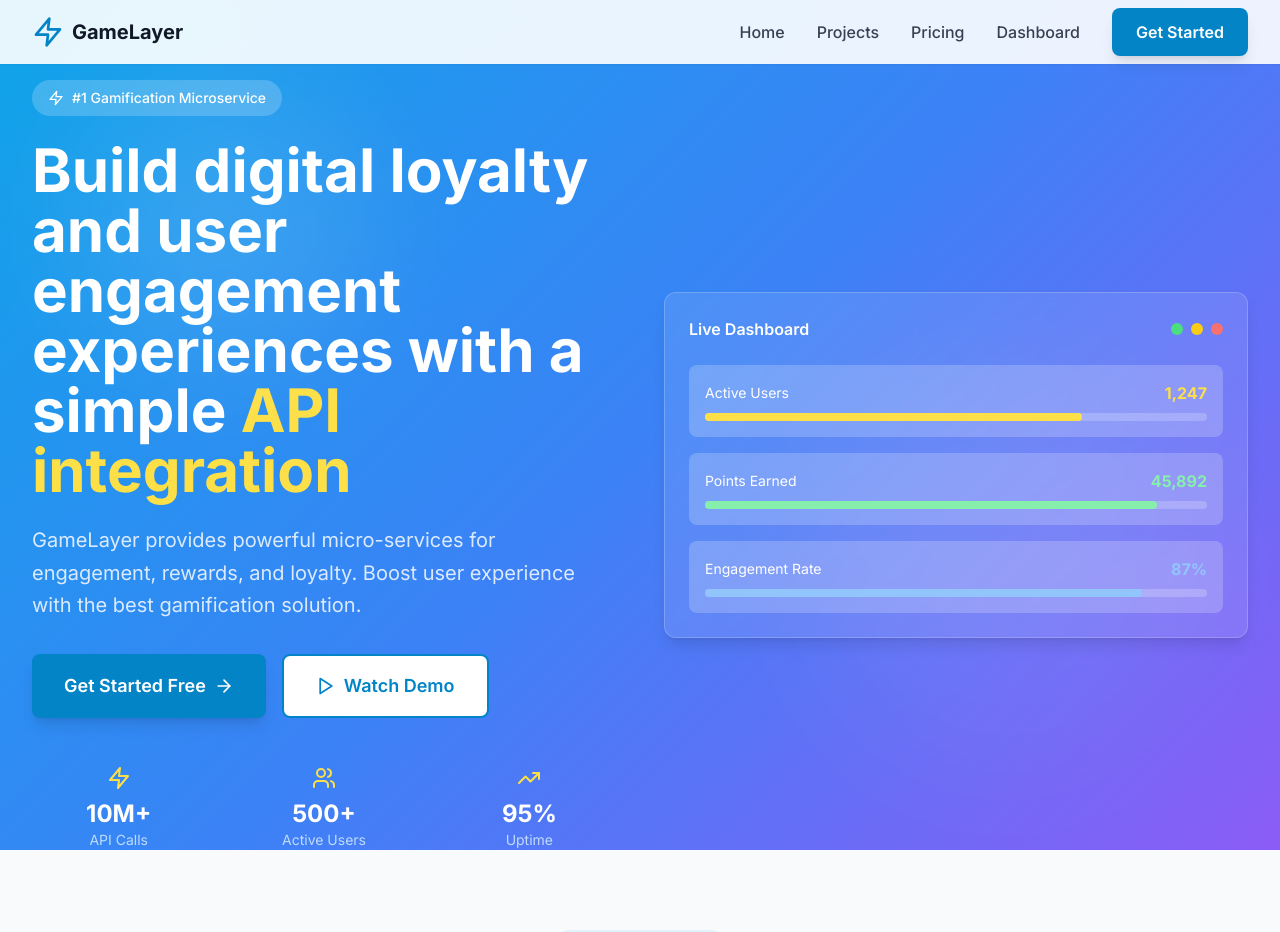
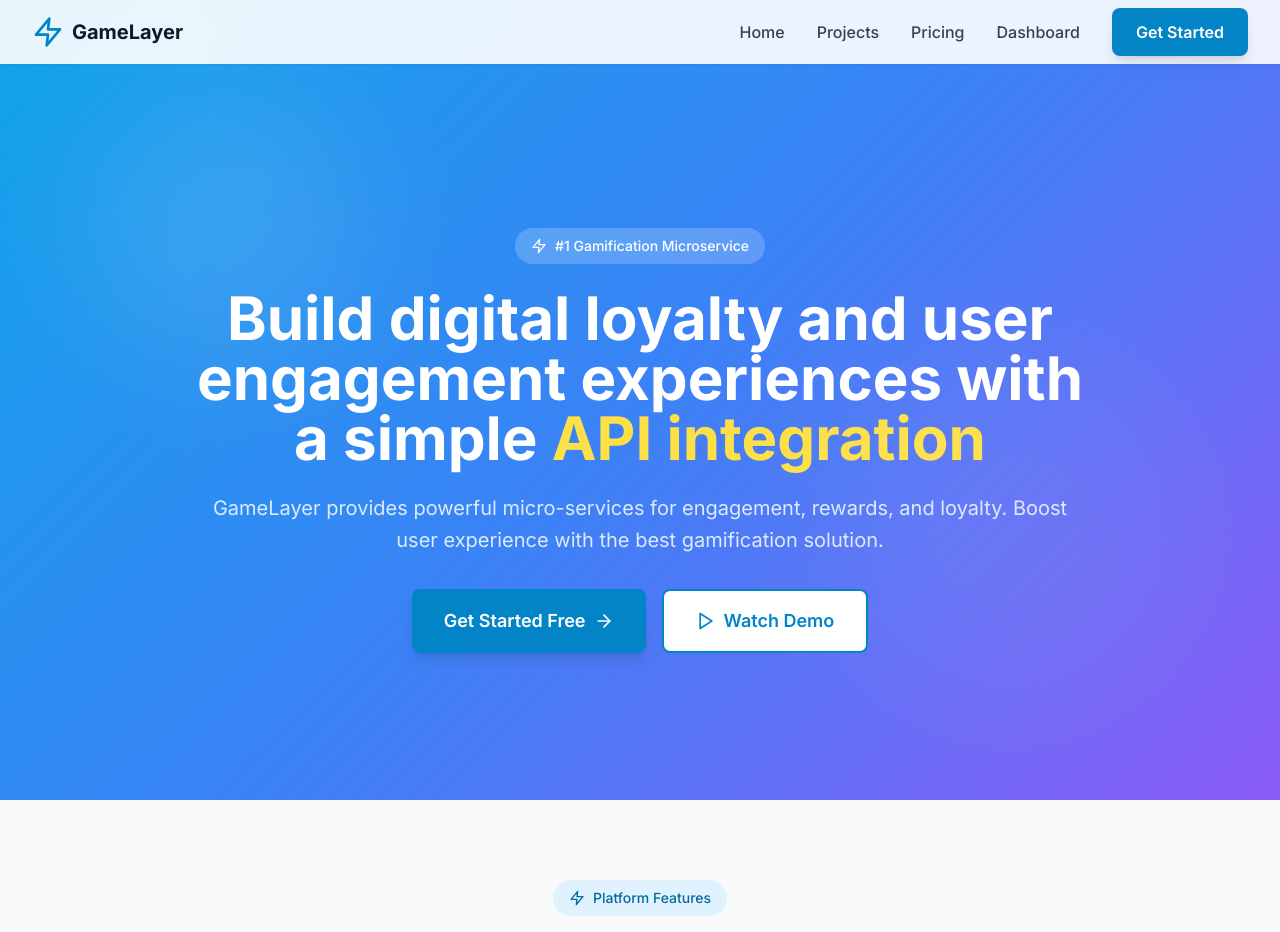
Before and after one commit to judgesteven/website, a React (Create React App) app: page /#/ in a window 1280 px wide. Shown: the top 932 px of the page. Built offline with nearby package versions, Linux system fonts and the light colour scheme.

Commit message:
Remove live dashboard from hero section

```diff
--- /dev/null
+++ b/src/components/Features 2.js
@@ -0,0 +1,164 @@
+import React from 'react';
+import { motion } from 'framer-motion';
+import {
+  Code,
+  BarChart3,
+  Settings,
+  Trophy,
+  Users,
+  Shield,
+  Zap,
+  Target
+} from 'lucide-react';
+
+const Features = () => {
+  const features = [
+    {
+      icon: Code,
+      title: 'Open API',
+      description: 'RESTful API with comprehensive documentation and SDKs for multiple languages.',
+      color: 'text-blue-600',
+      bgColor: 'bg-blue-50'
+    },
+    {
+      icon: BarChart3,
+      title: 'Content Dashboard',
+      description: 'Real-time analytics and insights to track user engagement and performance.',
+      color: 'text-green-600',
+      bgColor: 'bg-green-50'
+    },
+    {
+      icon: Settings,
+      title: 'Rules Manager',
+      description: 'Flexible rule engine to create custom gamification logic and workflows.',
+      color: 'text-purple-600',
+      bgColor: 'bg-purple-50'
+    },
+    {
+      icon: Trophy,
+      title: 'Game Mechanics',
+      description: 'Built-in mechanics like points, badges, leaderboards, and challenges.',
+      color: 'text-yellow-600',
+      bgColor: 'bg-yellow-50'
+    },
+    {
+      icon: Users,
+      title: 'User Management',
+      description: 'Comprehensive user profiles, achievements, and social features.',
+      color: 'text-indigo-600',
+      bgColor: 'bg-indigo-50'
+    },
+    {
+      icon: Shield,
+      title: 'Security & Compliance',
+      description: 'Enterprise-grade security with GDPR compliance and data protection.',
+      color: 'text-red-600',
+      bgColor: 'bg-red-50'
+    }
+  ];
+
+  const containerVariants = {
+    hidden: { opacity: 0 },
+    visible: {
+      opacity: 1,
+      transition: {
+        staggerChildren: 0.1
+      }
+    }
+  };
+
+  const itemVariants = {
+    hidden: { opacity: 0, y: 20 },
+    visible: {
+      opacity: 1,
+      y: 0,
+      transition: {
+        duration: 0.6
+      }
+    }
+  };
+
+  return (
+    <section id="features" className="py-20 bg-gray-50">
+      <div className="max-w-7xl mx-auto px-4 sm:px-6 lg:px-8">
+        {/* Header */}
+        <motion.div
+          initial={{ opacity: 0, y: 20 }}
+          whileInView={{ opacity: 1, y: 0 }}
+          transition={{ duration: 0.6 }}
+          viewport={{ once: true }}
+          className="text-center mb-16"
+        >
+          <div className="inline-flex items-center px-4 py-2 bg-primary-100 text-primary-700 rounded-full text-sm font-medium mb-4">
+            <Zap className="w-4 h-4 mr-2" />
+            Platform Features
+          </div>
+          <h2 className="text-4xl lg:text-5xl font-bold text-gray-900 mb-6">
+            Everything you need to build engaging experiences
+          </h2>
+          <p className="text-xl text-gray-600 max-w-3xl mx-auto">
+            GameLayer provides a complete suite of tools and services to create powerful
+            gamification experiences that drive user engagement and loyalty.
+          </p>
+        </motion.div>
+
+        {/* Features Grid */}
+        <motion.div
+          variants={containerVariants}
+          initial="hidden"
+          whileInView="visible"
+          viewport={{ once: true }}
+          className="grid md:grid-cols-2 lg:grid-cols-3 gap-8"
+        >
+          {features.map((feature, index) => (
+            <motion.div
+              key={index}
+              variants={itemVariants}
+              className="card p-8 group hover:shadow-2xl transition-all duration-300"
+            >
+              <div className={`inline-flex items-center justify-center w-12 h-12 ${feature.bgColor} ${feature.color} rounded-lg mb-6 group-hover:scale-110 transition-transform duration-300`}>
+                <feature.icon className="w-6 h-6" />
+              </div>
+              <h3 className="text-xl font-semibold text-gray-900 mb-4">
+                {feature.title}
+              </h3>
+              <p className="text-gray-600 leading-relaxed">
+                {feature.description}
+              </p>
+            </motion.div>
+          ))}
+        </motion.div>
+
+        {/* CTA Section */}
+        <motion.div
+          initial={{ opacity: 0, y: 20 }}
+          whileInView={{ opacity: 1, y: 0 }}
+          transition={{ duration: 0.6, delay: 0.3 }}
+          viewport={{ once: true }}
+          className="text-center mt-16"
+        >
+          <div className="bg-white rounded-2xl p-8 shadow-lg border border-gray-100">
+            <Target className="w-12 h-12 text-primary-600 mx-auto mb-4" />
+            <h3 className="text-2xl font-bold text-gray-900 mb-4">
+              Ready to get started?
+            </h3>
+            <p className="text-gray-600 mb-6 max-w-2xl mx-auto">
+              Join thousands of developers who are already using GameLayer to create
+              engaging user experiences and drive business growth.
+            </p>
+            <div className="flex flex-col sm:flex-row gap-4 justify-center">
+              <button className="btn-primary">
+                Start Free Trial
+              </button>
+              <button className="btn-secondary">
+                View Documentation
+              </button>
+            </div>
+          </div>
+        </motion.div>
+      </div>
+    </section>
+  );
+};
+
+export default Features;
--- a/src/components/Hero.js
+++ b/src/components/Hero.js
@@ -1,15 +1,9 @@
 import React from 'react';
 import { Link } from 'react-router-dom';
 import { motion } from 'framer-motion';
-import { ArrowRight, Play, Zap, Users, TrendingUp } from 'lucide-react';
+import { ArrowRight, Play, Zap } from 'lucide-react';
 
 const Hero = () => {
-  const stats = [
-    { icon: Zap, value: '10M+', label: 'API Calls' },
-    { icon: Users, value: '500+', label: 'Active Users' },
-    { icon: TrendingUp, value: '95%', label: 'Uptime' },
-  ];
-
   return (
     <section className="hero-gradient min-h-screen flex items-center relative overflow-hidden">
       {/* Background Elements */}
@@ -19,13 +13,13 @@
       </div>
 
       <div className="max-w-7xl mx-auto px-4 sm:px-6 lg:px-8 pt-20">
-        <div className="grid lg:grid-cols-2 gap-12 items-center">
-          {/* Left Content */}
+        <div className="max-w-4xl mx-auto">
+          {/* Content */}
           <motion.div
             initial={{ opacity: 0, y: 30 }}
             animate={{ opacity: 1, y: 0 }}
             transition={{ duration: 0.8 }}
-            className="text-white"
+            className="text-white text-center"
           >
             <motion.div
               initial={{ opacity: 0, scale: 0.9 }}
@@ -61,7 +55,7 @@
               initial={{ opacity: 0, y: 20 }}
               animate={{ opacity: 1, y: 0 }}
               transition={{ delay: 0.5, duration: 0.8 }}
-              className="flex flex-col sm:flex-row gap-4 mb-12"
+              className="flex flex-col sm:flex-row gap-4 justify-center"
             >
               <Link
                 to="/dashboard"
@@ -75,75 +69,6 @@
                 Watch Demo
               </button>
             </motion.div>
-
-            {/* Stats */}
-            <motion.div
-              initial={{ opacity: 0, y: 20 }}
-              animate={{ opacity: 1, y: 0 }}
-              transition={{ delay: 0.6, duration: 0.8 }}
-              className="grid grid-cols-3 gap-8"
-            >
-              {stats.map((stat, index) => (
-                <div key={index} className="text-center">
-                  <div className="flex items-center justify-center mb-2">
-                    <stat.icon className="w-6 h-6 text-yellow-300" />
-                  </div>
-                  <div className="text-2xl font-bold">{stat.value}</div>
-                  <div className="text-blue-200 text-sm">{stat.label}</div>
-                </div>
-              ))}
-            </motion.div>
-          </motion.div>
-
-          {/* Right Content - Mock Dashboard */}
-          <motion.div
-            initial={{ opacity: 0, x: 30 }}
-            animate={{ opacity: 1, x: 0 }}
-            transition={{ delay: 0.4, duration: 0.8 }}
-            className="relative"
-          >
-            <div className="card p-6 bg-white/10 backdrop-blur-sm border border-white/20">
-              <div className="flex items-center justify-between mb-6">
-                <h3 className="text-white font-semibold">Live Dashboard</h3>
-                <div className="flex space-x-2">
-                  <div className="w-3 h-3 bg-green-400 rounded-full"></div>
-                  <div className="w-3 h-3 bg-yellow-400 rounded-full"></div>
-                  <div className="w-3 h-3 bg-red-400 rounded-full"></div>
-                </div>
-              </div>
-
-              <div className="space-y-4">
-                <div className="bg-white/20 rounded-lg p-4">
-                  <div className="flex justify-between items-center mb-2">
-                    <span className="text-white text-sm">Active Users</span>
-                    <span className="text-yellow-300 font-bold">1,247</span>
-                  </div>
-                  <div className="w-full bg-white/20 rounded-full h-2">
-                    <div className="bg-yellow-300 h-2 rounded-full" style={{ width: '75%' }}></div>
-                  </div>
-                </div>
-
-                <div className="bg-white/20 rounded-lg p-4">
-                  <div className="flex justify-between items-center mb-2">
-                    <span className="text-white text-sm">Points Earned</span>
-                    <span className="text-green-300 font-bold">45,892</span>
-                  </div>
-                  <div className="w-full bg-white/20 rounded-full h-2">
-                    <div className="bg-green-300 h-2 rounded-full" style={{ width: '90%' }}></div>
-                  </div>
-                </div>
-
-                <div className="bg-white/20 rounded-lg p-4">
-                  <div className="flex justify-between items-center mb-2">
-                    <span className="text-white text-sm">Engagement Rate</span>
-                    <span className="text-blue-300 font-bold">87%</span>
-                  </div>
-                  <div className="w-full bg-white/20 rounded-full h-2">
-                    <div className="bg-blue-300 h-2 rounded-full" style={{ width: '87%' }}></div>
-                  </div>
-                </div>
-              </div>
-            </div>
           </motion.div>
         </div>
       </div>
```
